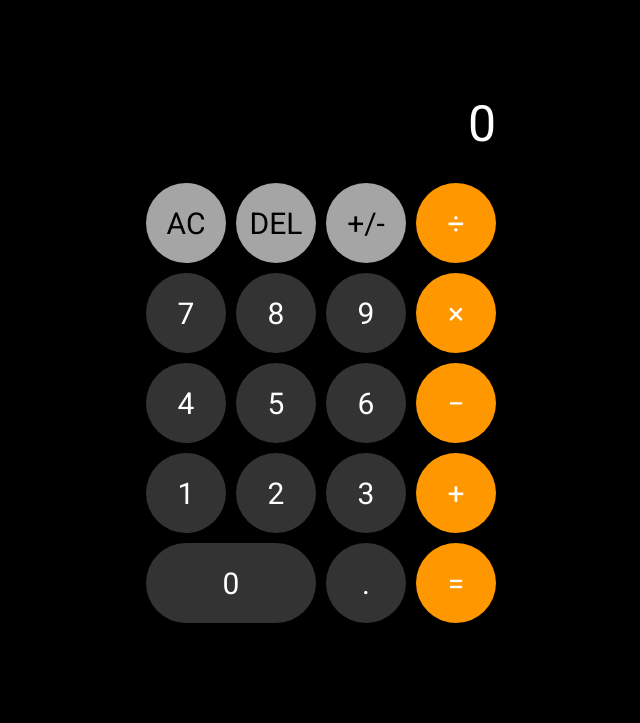
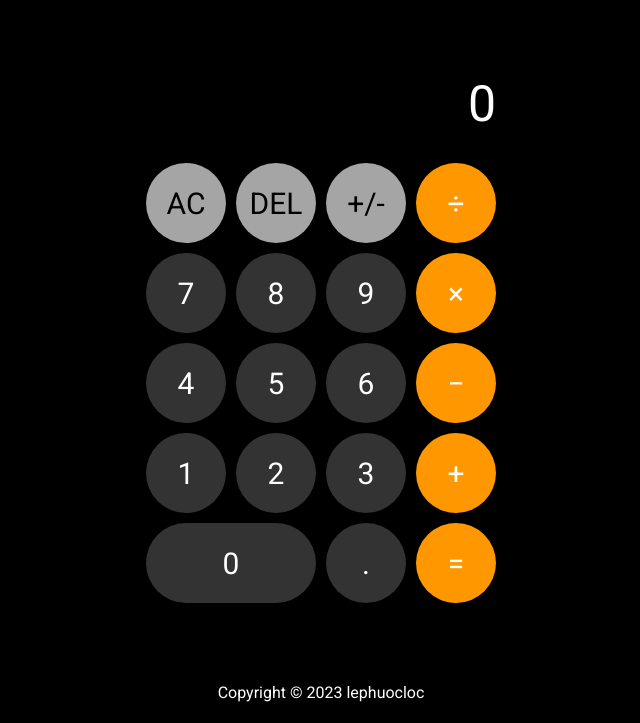
Before and after one commit to lephuocloc1729/top_calculator, a plain HTML site: page index.html in a window 1280 px wide. Shown: the part 77-800 px from the top of the page, without its empty margins (319-959 px from the left). Drawn offline with Linux system fonts and the light colour scheme.

Commit message:
add copyright
change html

```diff
--- a/index.html
+++ b/index.html
@@ -30,8 +30,9 @@
       <button class="span2 dark number" value="0">0</button>
       <button class="dark point" value=".">.</button>
       <button class="orange" id="=">=</button>
+    </div>
+    <div class="copyright">Copyright &#169; 2023 lephuocloc</div>
 
-      <script src="script.js"></script>
-    </div>
+    <script src="script.js"></script>
   </body>
 </html>
--- a/styles.css
+++ b/styles.css
@@ -13,12 +13,16 @@ body{
   display: grid;
   justify-content: center;
   align-content: center;
-  height: 100vh;
+  height: 95vh;
   min-width: 350px;
   grid-template-columns: repeat(4, 80px);
   grid-template-rows: minmax(150px, auto) repeat(5, 80px);
   column-gap: 10px;
   row-gap: 10px;
+}
+.copyright {
+  display: flex;
+  justify-content: center;
 }
 .container button{
   outline: none;
```
